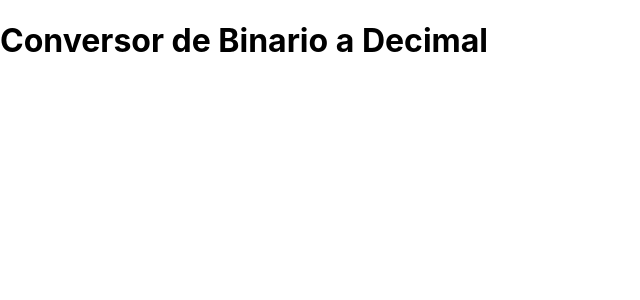
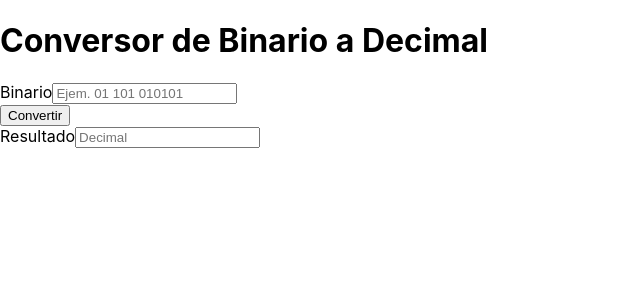
Before and after one commit to Ancient-R/01-conversor-de-binario-2-decimal, a React (Create React App) app: page / in a window 1280 px wide. Shown: the top 300 px of the page, without its empty margins (0-640 px from the left). Built offline with nearby package versions, Linux system fonts and the light colour scheme.

Commit message:
Ajustes al app.js

```diff
--- a/src/App.js
+++ b/src/App.js
@@ -1,9 +1,12 @@
 import React from 'react';
 import Header from './components/header/Header';
+import Form from './components/ui/Form';
 
 function App() {
   return (
-    <Header />
+    <>
+      <Form />
+    </>
   );
 }
 
```
